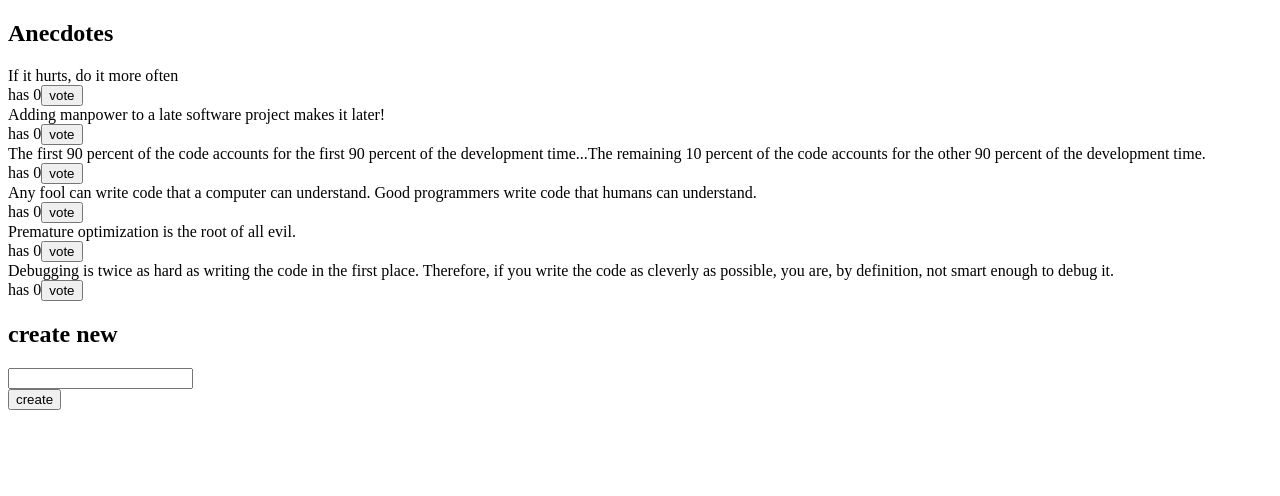
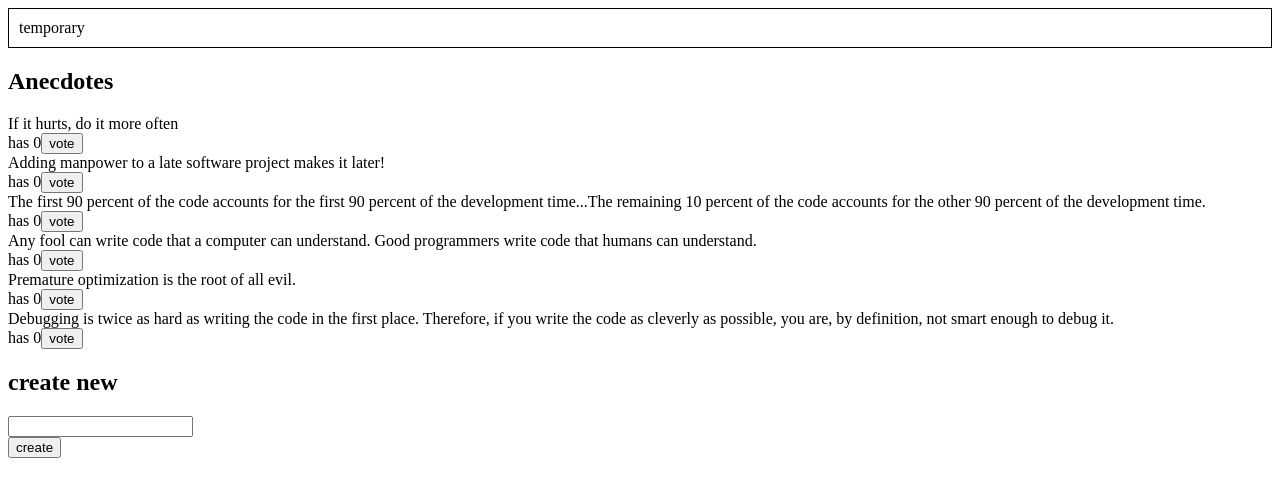
Before and after one commit to Tzvi-H/fullstackopen-redux-anecdotes, a React (Create React App) app: page / in a window 1280 px wide. Shown: the top 496 px of the page. Built offline with nearby package versions, Linux system fonts and the light colour scheme.

Commit message:
completed 6.10

```diff
--- a/src/App.js
+++ b/src/App.js
@@ -1,9 +1,11 @@
 import AnecdoteList from './components/AnecdoteList'
 import AnecdoteForm from './components/AnecdoteForm'
+import Notification from './components/Notification'
 
 const App = () => {
   return (
     <div>
+      <Notification />
       <h2>Anecdotes</h2>
       <AnecdoteList />
       <AnecdoteForm />
--- a/src/components/Notification.js
+++ b/src/components/Notification.js
@@ -1,4 +1,8 @@
+import { useSelector } from 'react-redux'
+
 const Notification = () => {
+  const notification = useSelector(state => state.notification)
+
   const style = {
     border: 'solid',
     padding: 10,
@@ -6,7 +10,7 @@ const Notification = () => {
   }
   return (
     <div style={style}>
-      render here notification...
+      {notification}
     </div>
   )
 }
--- /dev/null
+++ b/src/reducers/notificationReducer.js
@@ -0,0 +1,16 @@
+import { createSlice } from '@reduxjs/toolkit'
+
+const initialState = 'temporary';
+
+const notificationSlice = createSlice({
+  name: 'notification',
+  initialState,
+  reducers: {
+    setNotification(state, action) {
+      return action.payload
+    }
+  }
+})
+
+export const { setNotification } = notificationSlice.actions
+export default notificationSlice.reducer
--- a/src/store.js
+++ b/src/store.js
@@ -1,10 +1,12 @@
 import { configureStore } from '@reduxjs/toolkit'
 
 import anecdoteReducer from './reducers/anecdoteReducer'
+import notificationReducer from './reducers/notificationReducer'
 
 const store = configureStore({
   reducer: {
-    anecdotes: anecdoteReducer
+    anecdotes: anecdoteReducer,
+    notification: notificationReducer
   }
 })
 
```
